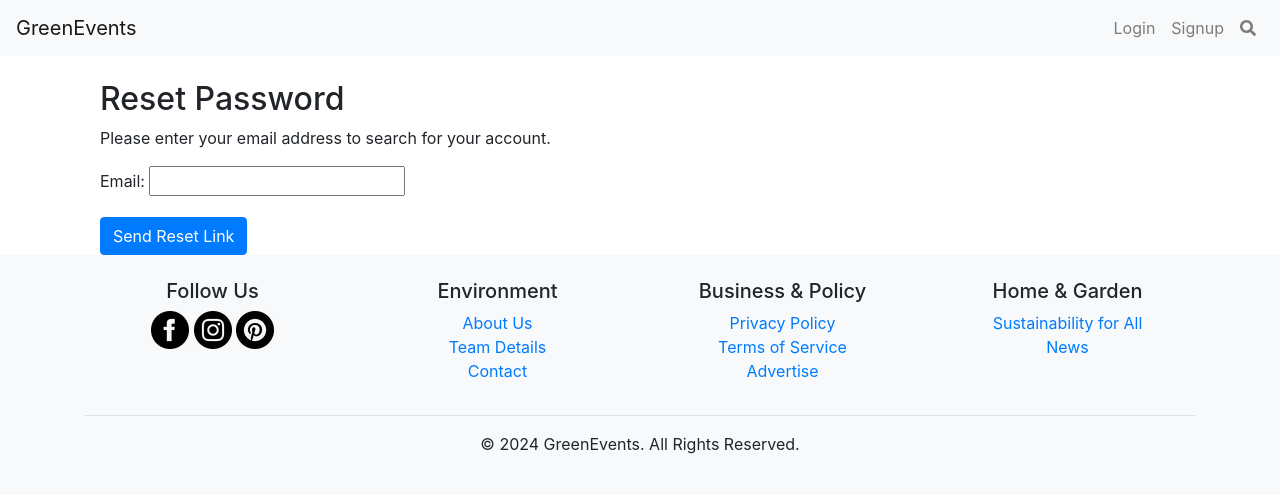
After one commit to SanjayKumarM84/COMP-8347_Green-Events, a Django app: page /password_reset/ in a window 1280 px wide. The commit adds this page. Shown: the top 495 px of the page. Run offline with Django 5.2, Linux system fonts and the light colour scheme; some libraries are stand-ins or nearby versions.

Commit message:
Added feature for password reset

```diff
--- a/djangoProject/myApp/templates/login.html
+++ b/djangoProject/myApp/templates/login.html
@@ -16,8 +16,7 @@
             <button type="submit" class="btn btn-primary">Login</button>
         </form>
         <p>Don't have an account? <a href="{% url 'register' %}">Sign up</a></p>
-        <!-- Uncomment the following line to add a password reset link -->
-{#        <!-- <p>Forgot password? <a href="{% url 'password_reset' %}">Reset password</a></p> -->#}
+        <p>Forgot password? <a href="{% url 'password_reset' %}">Reset password</a></p>
     </div>
 </div>
 {% endblock %}
--- /dev/null
+++ b/djangoProject/myApp/templates/password_reset.html
@@ -0,0 +1,14 @@
+{% extends 'base.html' %}
+{% block content %}
+<div class="password-reset-page">
+    <div class="container">
+        <h2>Reset Password</h2>
+        <p>Please enter your email address to search for your account.</p>
+        <form method="post" action="{% url 'password_reset' %}">
+            {% csrf_token %}
+            {{ form.as_p }}
+            <button type="submit" class="btn btn-primary">Send Reset Link</button>
+        </form>
+    </div>
+</div>
+{% endblock %}
--- a/djangoProject/myApp/urls.py
+++ b/djangoProject/myApp/urls.py
@@ -1,5 +1,6 @@
 from django.urls import path
 from . import views
+from django.contrib.auth import views as auth_views
 
 urlpatterns = [
     # path('', views.home, name='home'),
@@ -17,4 +18,8 @@ urlpatterns = [
     path('team_details/', views.team_details, name='team_details'),
     path('login/', views.user_login, name='login'),
     path('logout/', views.user_logout, name='logout'),
+    path('password_reset/', auth_views.PasswordResetView.as_view(template_name='password_reset.html'), name='password_reset'),
+    path('password_reset/done/', auth_views.PasswordResetDoneView.as_view(template_name='password_reset_done.html'), name='password_reset_done'),
+    path('reset/<uidb64>/<token>/', auth_views.PasswordResetConfirmView.as_view(template_name='password_reset_confirm.html'), name='password_reset_confirm'),
+    path('reset/done/', auth_views.PasswordResetCompleteView.as_view(template_name='password_reset_complete.html'), name='password_reset_complete'),
 ]
```
Also changed, not shown: djangoProject/myApp/templates/password_reset_complete.html (added, +9 -0 lines), djangoProject/myApp/templates/password_reset_confirm.html (added, +13 -0 lines), djangoProject/myApp/templates/password_reset_done.html (added, +9 -0 lines).
